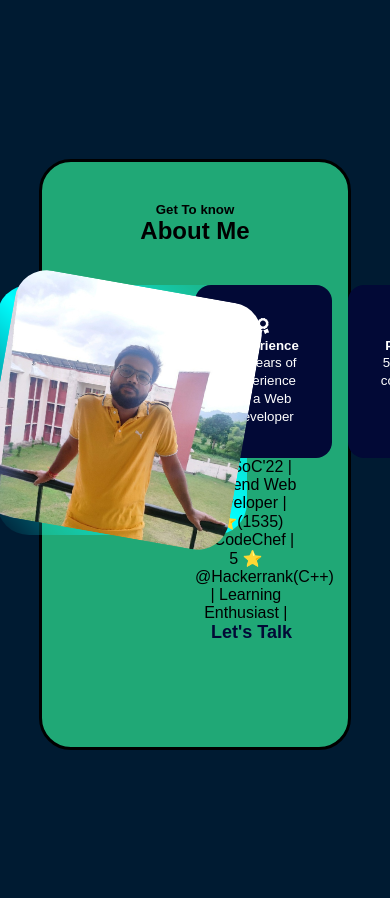
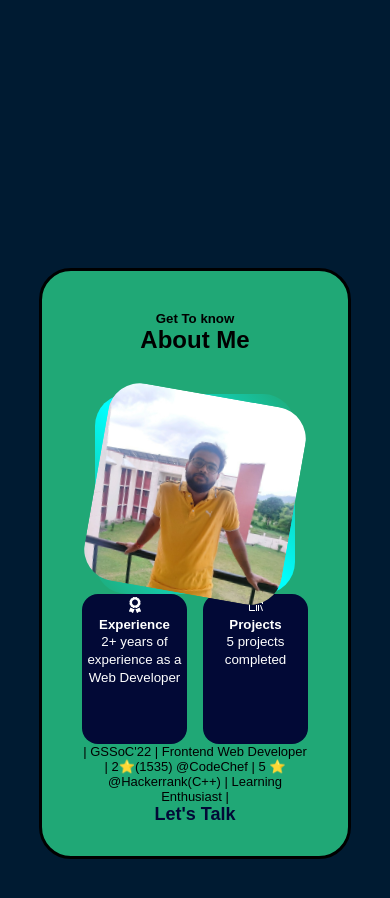
Before and after one commit to kunalkatara12/MyPortfolio, a React (Create React App) app: page / in a window 390 px wide. Shown: the part 880-1778 px from the top of the page. Built offline with nearby package versions, Linux system fonts and the light colour scheme.

Commit message:
changes on about stylesheet

```diff
--- a/src/components/About/About.scss
+++ b/src/components/About/About.scss
@@ -113,4 +113,54 @@ height:70vh;
     justify-content: center;
 }
 
+@media (max-width:840px) {
+    #about{
+        width: 100%;
+         display: flex;
+        justify-content: center;
+        align-items: center;
+    }
+    #about__div{
+
+    }
+    .about__container{
+        display: flex ;
+        flex-direction: column;
+    }
+    #my__img-div {
+        width: 200px;
+        height:200px;
+            aspect-ratio: 1/1;
+    border-radius: 2rem;
+    background: linear-gradient(45deg,
+            transparent,
+            aqua, transparent);
+    display: grid;
+    place-items: center;
+    }
+    #my__img {
+        width: 200px;
+        height:200px;
+    border-radius: 2rem;
+    overflow: hidden;
+    transform: rotate(10deg);
+    transition: 2s;
+    }
+    .about__cards{
+        display: flex;
+        justify-content: space-between;
+    }
+    .about__card{
+        width: 150px;
+        height: 150px;
+       padding: 1px;
+       padding-top: 2px;
+    }
+    #about__para{
+        width: 100%;
+        text-align: center;
+        font-size: small;
+    }
+}
+
 /* About */
```
